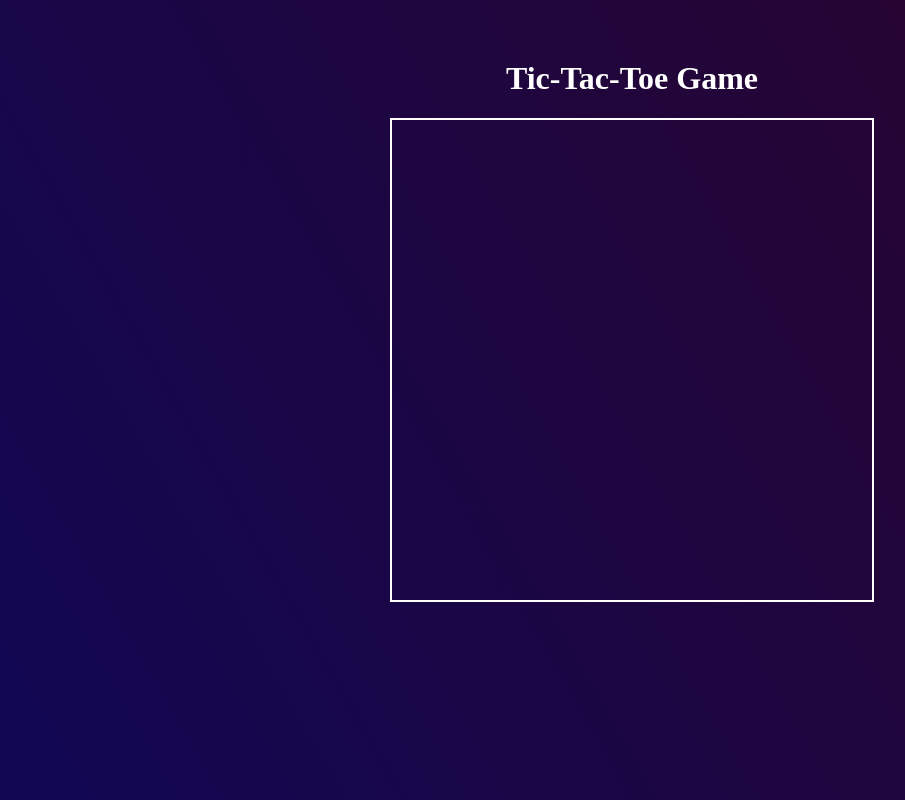
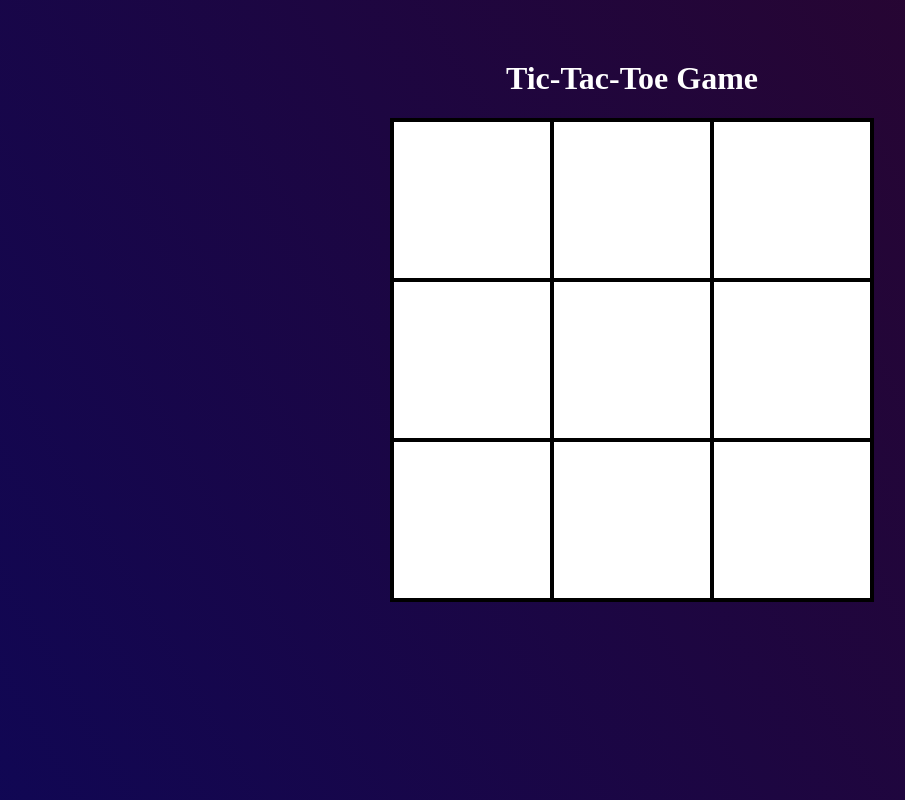
Before and after one commit to BasemGhasan/TIC-TAC-TOE, a Next.js app: page / in a window 1280 px wide. Shown: the whole page, without its empty margins (8-913 px from the left). Built offline with nearby package versions, Linux system fonts and the light colour scheme.

Commit message:
Setup the game board

```diff
--- /dev/null
+++ b/src/app/components/cell.tsx
@@ -0,0 +1,5 @@
+export default function Cell (){
+    return(
+        <div className="cell"></div>
+    );
+}
--- a/src/app/globals.css
+++ b/src/app/globals.css
@@ -12,9 +12,18 @@ body {
   color: #ffffff;
 }
 .board {
-  border: solid 2px #ffffff;
+  display: flex;
+  flex-wrap: wrap;
+  border: solid 2px #000000;
+  background-color: #ffffff;
   height: 60vh;
   width: 60vh;
+}
+.cell{
+  border: solid 2px #000000;
+  box-sizing: border-box;
+  height: 20vh;
+  width: 20vh;
 }
 .animated-gradient {
   background: linear-gradient(60deg, #0f0756, #470303);
--- a/src/app/page.tsx
+++ b/src/app/page.tsx
@@ -1,9 +1,18 @@
+"use client"
+import { useState } from "react";
+import Cell from "./components/cell";
+
 export default function Home() {
+  const [cells, setCells] = useState(["", "", "", "", "", "", "", "", ""]);
   return (
     <div className="animated-gradient">
       <div className="root">
         <h1 className="header"> Tic-Tac-Toe Game</h1>
-        <div className="board"></div>
+        <div className="board">
+          {cells.map((cell, index) => (
+            <Cell key={index} />
+          ))}
+        </div>
       </div>
     </div>
   );
```
